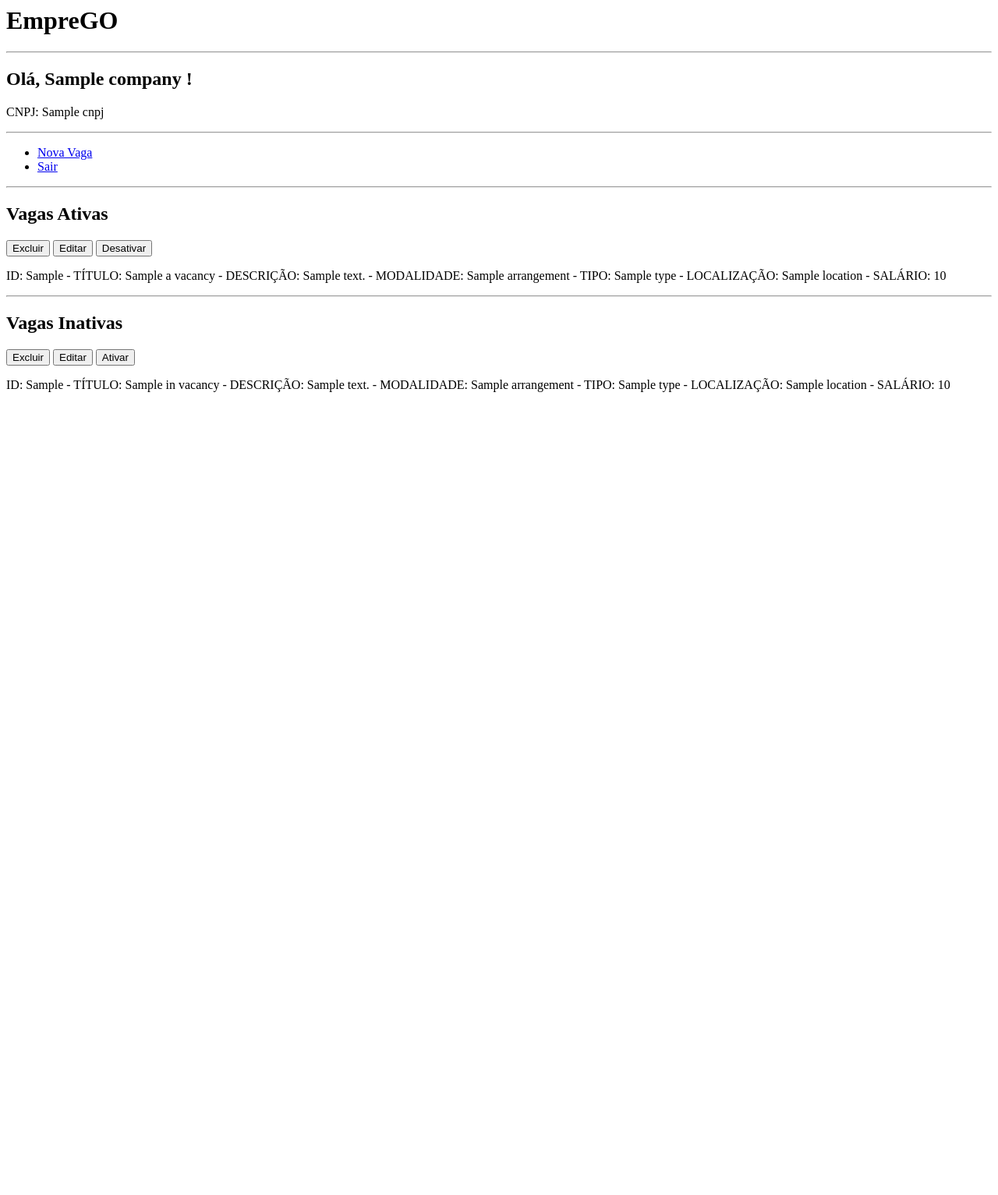
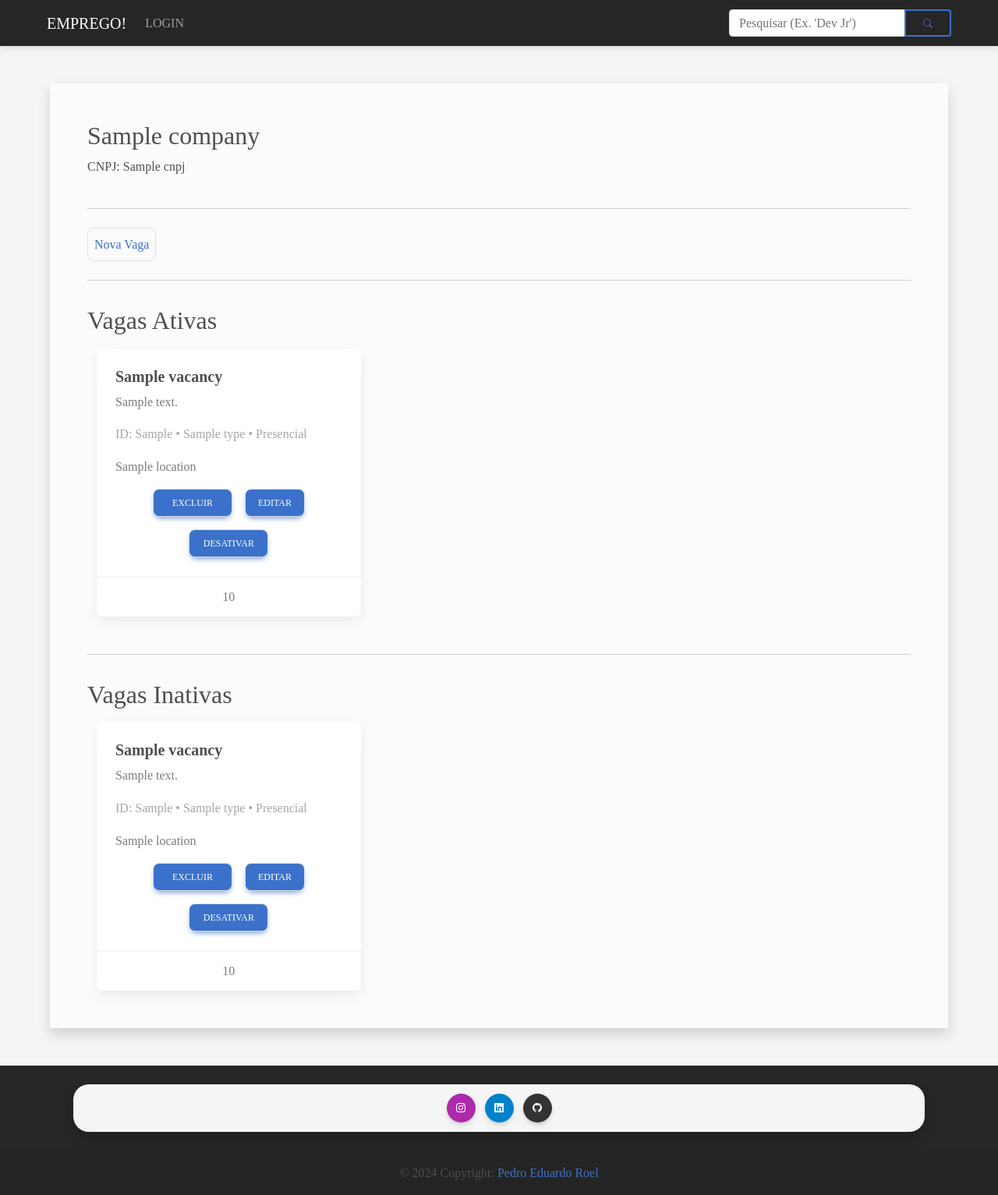
Before and after one commit to pedroeroel/EMPREGO-SENAI, a Flask app: template app/routes/company/templates/company.html in a window 1280 px wide. Shown: the whole page at 78% size. Before the commit the page ends 503 px from the top, so only its background shows below. Run offline with Flask 3, Linux system fonts and the light colour scheme; the template is opened without the code that fills it: most values are stand-ins (such as "Sample title", 1, 10 or a date in 2020); parts of the project's set-up code (start-up, migrations or seed data) failed here and were passed over.

Commit message:
Front-end update

```diff
--- a/app/routes/company/templates/company.html
+++ b/app/routes/company/templates/company.html
@@ -1,48 +1,58 @@
-<h1>EmpreGO</h1>
+{% extends 'model.html' %}
+{% block title %}Empresa{% endblock %}
 
-<hr>
+{% block content %}
+<div class="p-5 flex-column index d-flex">
+    <div class="mb-2">
+        <h2 class="w-100">{{ company.name_Company }}</h2>
+        <p class="w-100">CNPJ: {{ company.cnpj }}</p>
+    </div>
 
-<h2>Olá, {{ company['name'] }} !</h2>
+    <hr class="w-100">
 
-<p>CNPJ: {{ company['cnpj'] }}</p>
+    <div class="my-2 d-flex justify-content-start">
+        <a class="link p-2 rounded-5 border border-1" href="/new-vacancy">Nova Vaga</a>
+    </div>
 
-<hr>
+    <hr class="w-100">
 
-<ul>
-    <li><a href="/new-vacancy">Nova Vaga</a></li>
-    <li><a href="/logout">Sair</a></li>
-</ul>
+    <h2 class="my-3">Vagas Ativas</h2>
 
-<hr>
+    <div class="container-fluid">
 
-<h2>Vagas Ativas</h2>
+        <div class="col">
+
+            <div class="row g-2">
 
                 {%if not activeVacancies %}
+
                 <p>Não há vagas ativas.</p>
+
                 {% else %}
-{% for a_vacancy in activeVacancies %}
 
-<a href="/delete-vacancy/{{ a_vacancy['ID_Vacancy'] }}"><button>Excluir</button></a>
-<a href="/edit-vacancy/{{ a_vacancy['ID_Vacancy'] }}"><button>Editar</button></a>
-<a onclick="confirm('Tem certeza de que quer desativar esta empresa?')" href="/switch-vacancy-status/{{ a_vacancy['ID_Vacancy'] }}"><button>Desativar</button></a>
+                {% for vacancy in activeVacancies %}
 
-<p>
-    ID: {{ a_vacancy['ID_Vacancy'] }} -
-    TÍTULO: {{ a_vacancy['title'] }} -
-    DESCRIÇÃO: {{ a_vacancy['description'] }} -
-    MODALIDADE: {{ a_vacancy['arrangement'] }} -
-    TIPO: {{ a_vacancy['type'] }} -
-    LOCALIZAÇÃO: {{ a_vacancy['location'] }} -
-    SALÁRIO: {{ a_vacancy['salary'] }}
-</p>
+                <div class="col-12 col-md-6 col-lg-4 bg-light text-center">
+
+                    {% include 'components/c-vacancy-card.html' %}
+
+                </div>
 
                 {% endfor %}
+
                 {% endif %}
 
-<hr>
 
-<h2>Vagas Inativas</h2>
+            </div>
+        </div>
 
+        <hr class="mt-5 w-100">
+
+        <h2 class="my-3">Vagas Inativas</h2>
+
+        <div class="container-fluid">
+            <div class="col">
+                <div class="row g-2">
 
                     {%if not inactiveVacancies %}
 
@@ -50,20 +60,23 @@
 
                     {% else %}
 
-{% for in_vacancy in inactiveVacancies %}
+                    {% for vacancy in inactiveVacancies %}
 
-<a href="/delete-vacancy/{{ in_vacancy['ID_Vacancy'] }}"><button>Excluir</button></a>
-<a href="/edit-vacancy/{{ in_vacancy['ID_Vacancy'] }}"><button>Editar</button></a>
-<a onclick="confirm('Tem certeza de que quer ativar esta empresa?')" href="/switch-vacancy-status/{{ in_vacancy['ID_Vacancy'] }}"><button>Ativar</button></a>
+                    <div class="col-12 col-md-6 col-lg-4 bg-light text-center">
 
-<p> ID: {{ in_vacancy['ID_Vacancy'] }} -
-    TÍTULO: {{ in_vacancy['title'] }} -
-    DESCRIÇÃO: {{ in_vacancy['description'] }} -
-    MODALIDADE: {{ in_vacancy['arrangement'] }} -
-    TIPO: {{ in_vacancy['type'] }} -
-    LOCALIZAÇÃO: {{ in_vacancy['location'] }} -
-    SALÁRIO: {{ in_vacancy['salary'] }}
-</p>
+                        {% include 'components/c-vacancy-card.html' %}
+
+                    </div>
 
                     {% endfor %}
+
                     {% endif %}
+
+                </div>
+            </div>
+        </div>
+
+
+    </div>
+
+{% endblock %}
--- /dev/null
+++ b/app/routes/company/templates/components/c-vacancy-card.html
@@ -0,0 +1,26 @@
+
+<div class="card">
+    <div class="card-body">
+        <h5 class="card-title text-start"><strong>{{ vacancy.title }}</strong></h5>
+        <p class="card-text text-start fs-6 opacity-75">{{ vacancy.description }}</p>
+
+        <p class="col-12 opacity-50 text-center text-md-start text-lg-start text-nowrap">
+            ID: {{ vacancy['ID_Vacancy'] }} • {{vacancy.type}} • {% if vacancy.arrangement == 'Remote' %}Remoto{% elif vacancy.arrangement == 'Hybrid' %}Híbrido{% else %}Presencial{% endif %}
+        </p>
+
+        <div class="col-12 opacity-75 mb-3 text-md-start text-lg-start text-center text-nowrap">
+            {{ vacancy['location'] }}
+        </div>
+
+        <div class="row text-center justify-content-center g-3 flex-wrap">
+
+            <a class="p-2 rounded-5 mx-2 border border-1 btn col-4 btn-primary"" href="/delete-vacancy/{{ vacancy['ID_Vacancy'] }}">Excluir</a>
+            <a class="p-2 rounded-5 mx-2 border border-1 btn col-3 btn-primary"" href="/edit-vacancy/{{ vacancy['ID_Vacancy'] }}">Editar</a>
+            <a class="p-2 rounded-5 mx-2 border border-1 btn col-3 col-sm-4 btn-primary"" onclick="confirm('Tem certeza de que quer desativar esta empresa?')" href="/switch-vacancy-status/{{ vacancy['ID_Vacancy'] }}">{% if vacancy.status == 'active' %}Desativar{% else %}Ativar{% endif %}</a>
+
+        </div>
+
+    </div>
+    <div class="card-footer text-muted">{{ vacancy.salary }}</div>
+    </div>
+</div>
--- a/app/routes/main/templates/components/vacancy-card.html
+++ b/app/routes/main/templates/components/vacancy-card.html
@@ -1,7 +1,7 @@
     <div class="card-header">{{ vacancy.company }}</div>
     <div class="card-body">
       <h5 class="card-title text-start"><strong>{{ vacancy.title }}</strong></h5>
-      <p class="card-text text-start fs-6 opacity-75">{{ vacancy.description }}</p>
+      <p class="card-text text-start fs-6 opacity-75">{{ vacancy.description | truncate(50) }}</p>
 
       <div class="row text-center justify-content-between">
 
--- a/app/templates/components/header.html
+++ b/app/templates/components/header.html
@@ -16,19 +16,19 @@
 
       <div class="mx-5 collapse navbar-collapse" id="navbarTogglerDemo01">
 
-        <a class="navbar-brand" href="/">EmpreGO!</a>
+        <a class="navbar-brand" href="/">EMPREGO!</a>
 
         <ul class="navbar-nav me-auto mb-2 mb-lg-0">
 
         {% if session['adm'] %}
           <li class="nav-item">
-            <a class="nav-link" aria-current="page" href="/admin">Menu Admin</a>
+            <a class="nav-link" aria-current="page" href="/admin">ADMIN</a>
           </li>
 
         {% elif session['companyInfo'] %}
 
           <li class="nav-item">
-            <a class="nav-link" href="/company">Menu Empresa</a>
+            <a class="nav-link" href="/company">EMPRESA</a>
           </li>
 
         {% endif %}
@@ -36,13 +36,13 @@
         {% if session %}
 
           <li class="nav-item">
-            <a class="nav-link" href="/logout">Logout</a>
+            <a class="nav-link" href="/logout">SAIR</a>
           </li>
 
         {% else %}
 
           <li class="nav-item">
-            <a href="/login" class="nav-link">Login</a>
+            <a href="/login" class="nav-link">LOGIN</a>
         </li>
 
         {% endif %}
--- a/app/templates/model.html
+++ b/app/templates/model.html
@@ -18,7 +18,7 @@
 
     <main class="bg-light-subtle d-flex justify-content-center align-items-center p-5">
 
-        <div class="content bg-light shadow d-flex justify-content-center align-items-center">
+        <div class="content bg-light shadow d-flex row justify-content-center">
             {% block content %}
             {% endblock %}
         </div>
```
Also changed, not shown: app/routes/company/routes.py (+14 -0 lines). Lines whose indentation alone changed are shown as unchanged.
